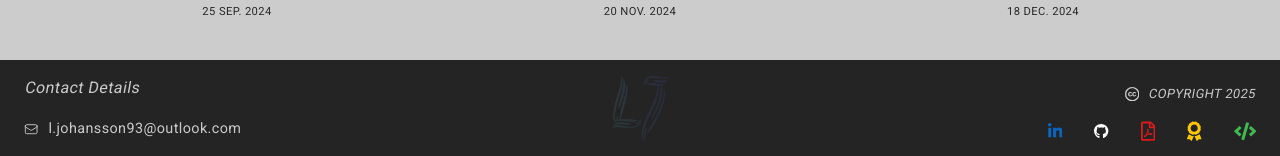
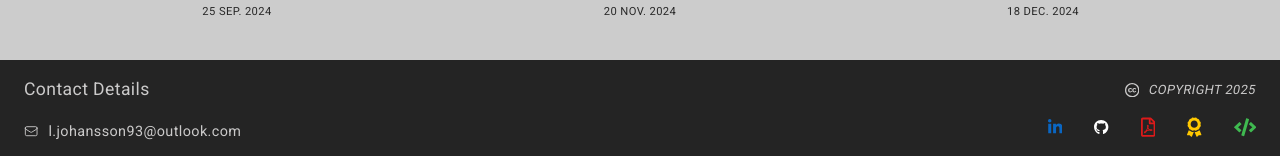
Before and after one commit to j0hanz/j0hanz-portfolio, a React (Vite) app: page / in a window 1280 px wide. Shown: the part 10409-10565 px from the top of the page. Built offline with nearby package versions, Linux system fonts and the light colour scheme; no server answers.

Commit message:
Refactor styles and layout

```diff
--- a/src/components/Footer.tsx
+++ b/src/components/Footer.tsx
@@ -16,7 +16,7 @@ const Footer: FC = () => {
 
   return (
     <footer className={styles.footerBg}>
-      <Container fluid className={appStyles.cardBgImage}>
+      <Container fluid>
         <Row className="mx-auto">
           <Col sm={6}>
             <div className={`pb-3 ${styles.footerLinkHeader}`}>
@@ -30,7 +30,7 @@ const Footer: FC = () => {
               l.johansson93@outlook.com
             </a>
           </Col>
-          <Col sm={6} className="text-sm-end mt-2">
+          <Col sm={6} className="text-sm-end mt-1">
             <div className="d-flex align-items-center justify-content-sm-end pb-3">
               <SiCreativecommons className={styles.footerIcon} />
               <small className={appStyles.copyrightText}>Copyright 2025</small>
--- a/src/components/styles/Footer.module.css
+++ b/src/components/styles/Footer.module.css
@@ -1,5 +1,5 @@
 .footerBg {
-  background: var(--bg-dark);
+  background: var(--btn-bg-dark-hover);
   padding: 1rem 0;
 }
 
@@ -19,8 +19,7 @@
 }
 
 .footerLinkHeader {
-  transform: skew(-10deg);
-  font-size: 1rem;
+  font-size: 1.1rem;
   color: var(--text-light);
   opacity: 0.8;
 }
```
